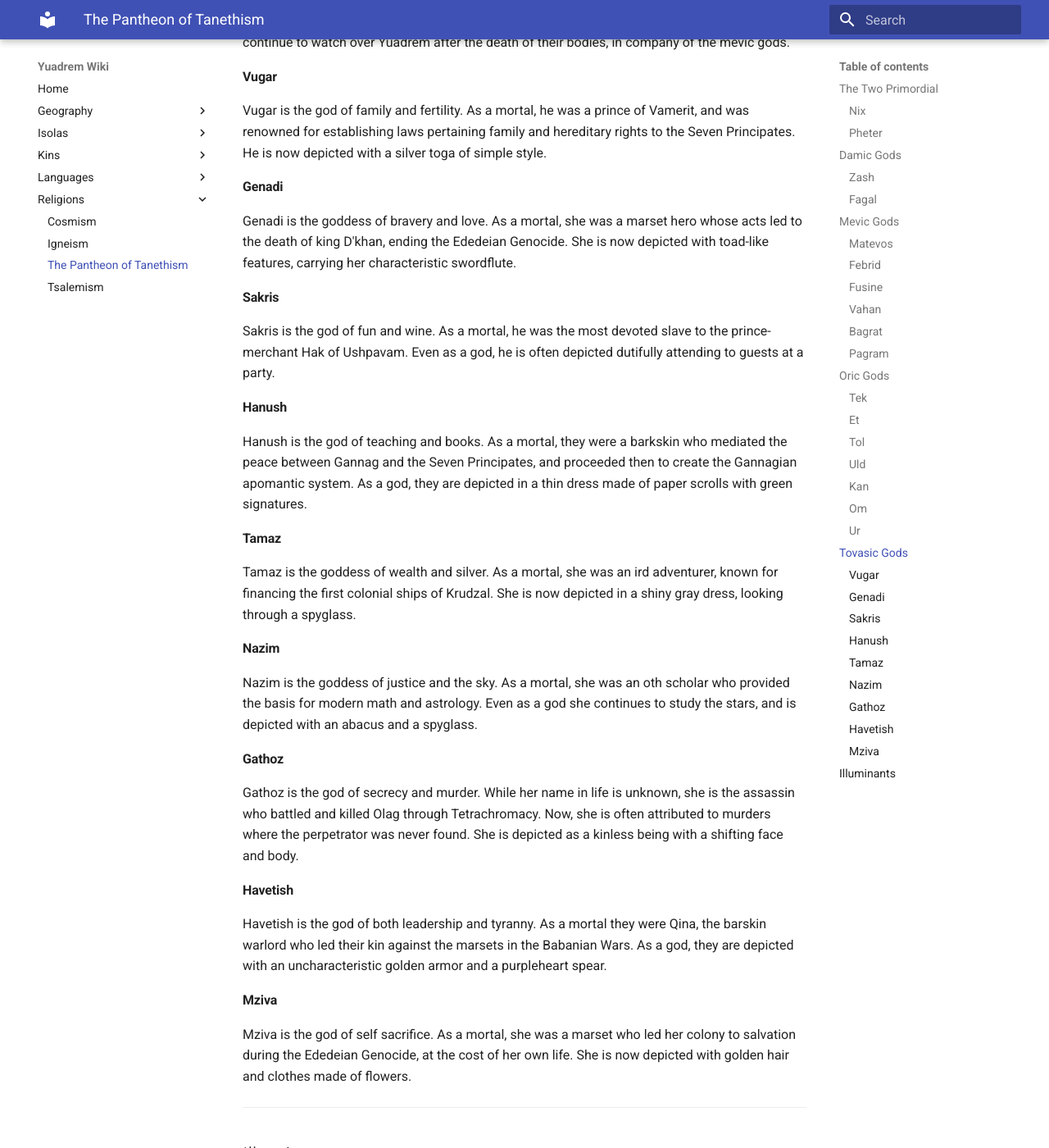
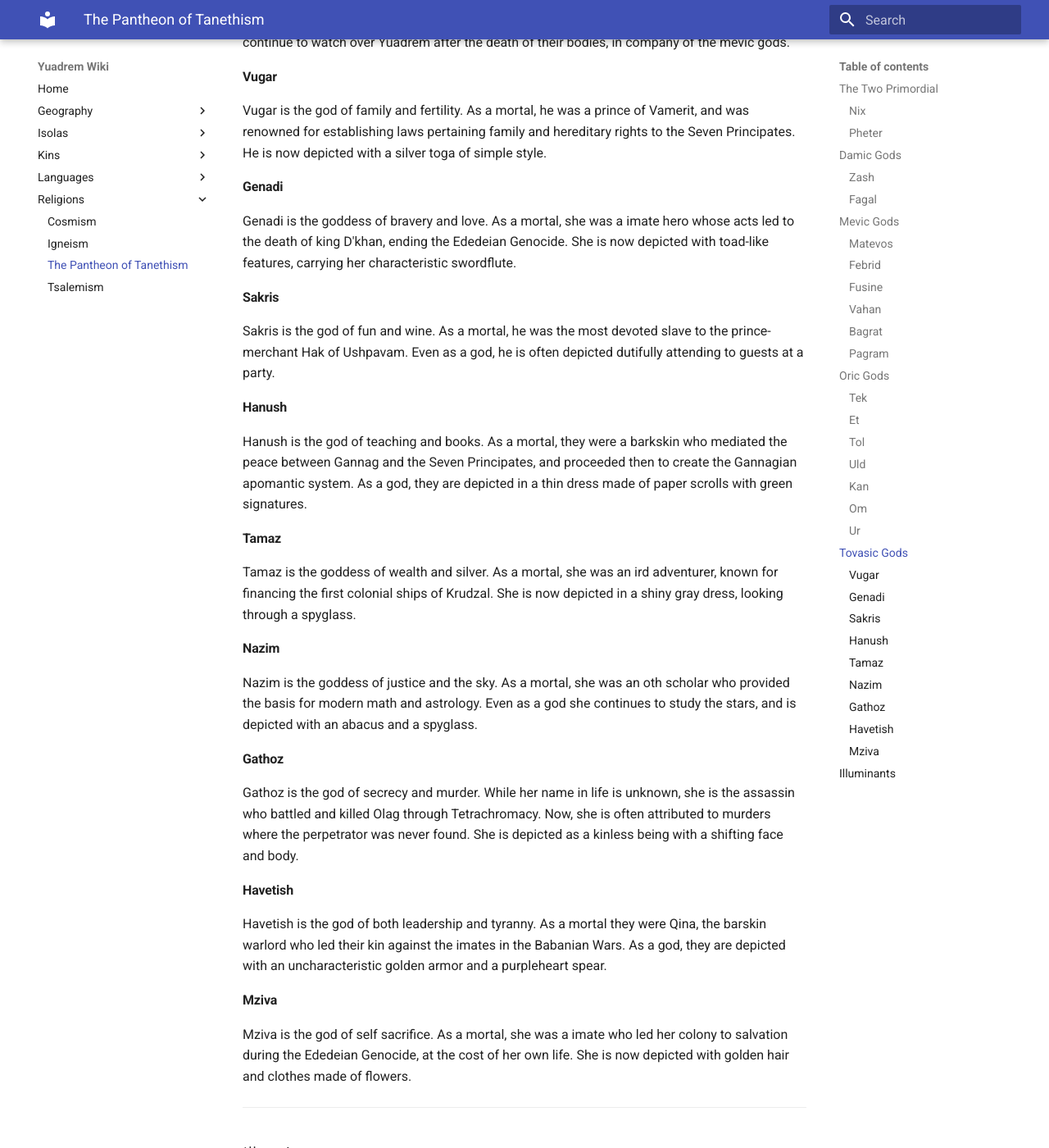
Before and after one commit to bleaktwig/yuadrem-wiki, an MkDocs documentation site: the page built from docs/religions/tanethism_pantheon.md, in a window 1280 px wide and 1400 px high, scrolled down 3718 px. Shown: the whole window at 82% size. Built offline with MkDocs 1.6.1 and Material for MkDocs 9.7.7, drawn with Linux system fonts in a browser that asks for light colours.

Commit message:
marset -> imate

```diff
--- a/docs/religions/tanethism_pantheon.md
+++ b/docs/religions/tanethism_pantheon.md
@@ -70,7 +70,7 @@ Uld is the tree of Fusine, a kapok of astonishing height. It extends upwards as
 Kan is the tree of Vahan, a plant unique in Yuadrem. Red branches extend upward at the top of hundreds of meters of a dark gray trunk. The tree captures electricity from the clouds, and erupts into seasonal firestorms that define the landscape of [Krejek](../geography/fractured_lands.md#krejek-and-kaljek).
 
 #### Om
-Om, also known as Tosh-drieln, is the tree of Bagrat, a vigorous orange juniper. In the War of Spring, Om created the [marsets](../kins/marset.md) to defend itself against the humes of Et. The tree was burned at the beginning of the Schism, and its burnt trunk still stands at the center of the [Fesh peninsula](../geography/fractured_lands.md#fesh-peninsula). Its complex root system forms the many islands in the Turtle Sea<!-- TODO. Link. -->.
+Om, also known as Tosh-drieln, is the tree of Bagrat, a vigorous orange juniper. In the War of Spring, Om created the [imates](../kins/imate.md) to defend itself against the humes of Et. The tree was burned at the beginning of the Schism, and its burnt trunk still stands at the center of the [Fesh peninsula](../geography/fractured_lands.md#fesh-peninsula). Its complex root system forms the many islands in the Turtle Sea<!-- TODO. Link. -->.
 
 #### Ur
 Ur is the tree of Pagram, a yellow fir that gives its famous coloration to the purple fjord near [Stinos](../geography/northern_territories.md#stinos). The tree, along with the forest surrounding it, is an essential part of the ecology of the fjord.
@@ -84,7 +84,7 @@ Occasionally, when a mortal is of particular interested to a mevic god, they wil
 Vugar is the god of family and fertility. As a mortal, he was a prince of Vamerit, and was renowned for establishing laws pertaining family and hereditary rights to the Seven Principates<!-- TODO. Link. -->. He is now depicted with a silver toga of simple style.
 
 #### Genadi
-Genadi is the goddess of bravery and love. As a mortal, she was a marset hero whose acts led to the death of king D'khan, ending the Ededeian Genocide. She is now depicted with toad-like features, carrying her characteristic swordflute.
+Genadi is the goddess of bravery and love. As a mortal, she was a imate hero whose acts led to the death of king D'khan, ending the Ededeian Genocide. She is now depicted with toad-like features, carrying her characteristic swordflute.
 
 #### Sakris
 Sakris is the god of fun and wine. As a mortal, he was the most devoted slave to the prince-merchant Hak of Ushpavam. Even as a god, he is often depicted dutifully attending to guests at a party.
@@ -102,10 +102,10 @@ Nazim is the goddess of justice and the sky. As a mortal, she was an oth scholar
 Gathoz is the god of secrecy and murder. While her name in life is unknown, she is the assassin who battled and killed Olag through Tetrachromacy<!-- TODO. Link. -->. Now, she is often attributed to murders where the perpetrator was never found. She is depicted as a kinless being with a shifting face and body.
 
 #### Havetish
-Havetish is the god of both leadership and tyranny. As a mortal they were Qina, the barskin warlord who led their kin against the marsets in the Babanian Wars. As a god, they are depicted with an uncharacteristic golden armor and a purpleheart spear.
+Havetish is the god of both leadership and tyranny. As a mortal they were Qina, the barskin warlord who led their kin against the imates in the Babanian Wars. As a god, they are depicted with an uncharacteristic golden armor and a purpleheart spear.
 
 #### Mziva
-Mziva is the god of self sacrifice. As a mortal, she was a marset who led her colony to salvation during the Ededeian Genocide, at the cost of her own life. She is now depicted with golden hair and clothes made of flowers.
+Mziva is the god of self sacrifice. As a mortal, she was a imate who led her colony to salvation during the Ededeian Genocide, at the cost of her own life. She is now depicted with golden hair and clothes made of flowers.
 
 --------------------------------------------------------------------------------
 ## Illuminants
```
Also changed, not shown: docs/geography/savage_territories.md (+3 -3 lines), docs/geography/sunland.md (+1 -1 lines), docs/index.md (+9 -9 lines), docs/kins/imate.md (renamed from docs/kins/marset.md, +1 -32 lines), docs/religions/igneism.md (+1 -1 lines).
